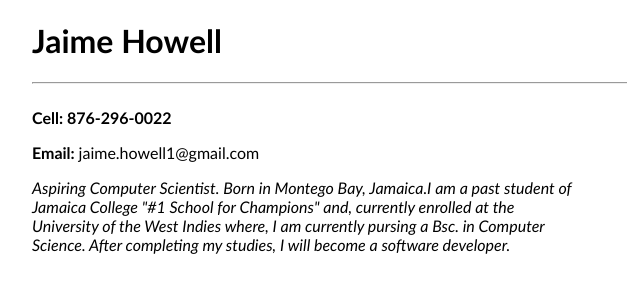
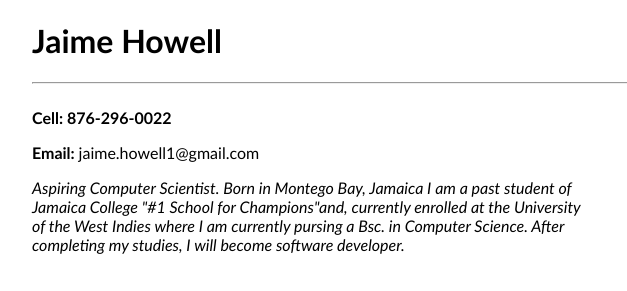
Before and after one commit to jamez21/jamez21.github.io, a plain HTML site: page index.html in a window 1280 px wide. Shown: the top 291 px of the page, 208-835 px from the left. Drawn offline with Linux system fonts and the light colour scheme.

Commit message:
commit message

```diff
--- a/index.html
+++ b/index.html
@@ -11,11 +11,10 @@
         <div class="absolutep">
         <p><span class="bold">Cell: 876-296-0022</span></p>
         <p><span class="bold">Email: </span>jaime.howell1@gmail.com</p>
-        <p><i>Aspiring Computer Scientist. Born in Montego Bay, Jamaica.I am a
-        past student of Jamaica College "#1 School
-        for Champions" and, currently enrolled at the University of the West
-        Indies where, I am currently pursing a Bsc. in Computer Science.
-        After completing my studies, I will become a software developer.</i></p>
+        <p><i>Aspiring Computer Scientist. Born in Montego Bay, Jamaica I am a past student of Jamaica College "#1 School
+        for Champions"and, currently enrolled at the University of the West
+        Indies where I am currently pursing a Bsc. in Computer Science.
+        After completing my studies, I will become software developer.</i></p>
         </div>
         </div>
         <table>
```
